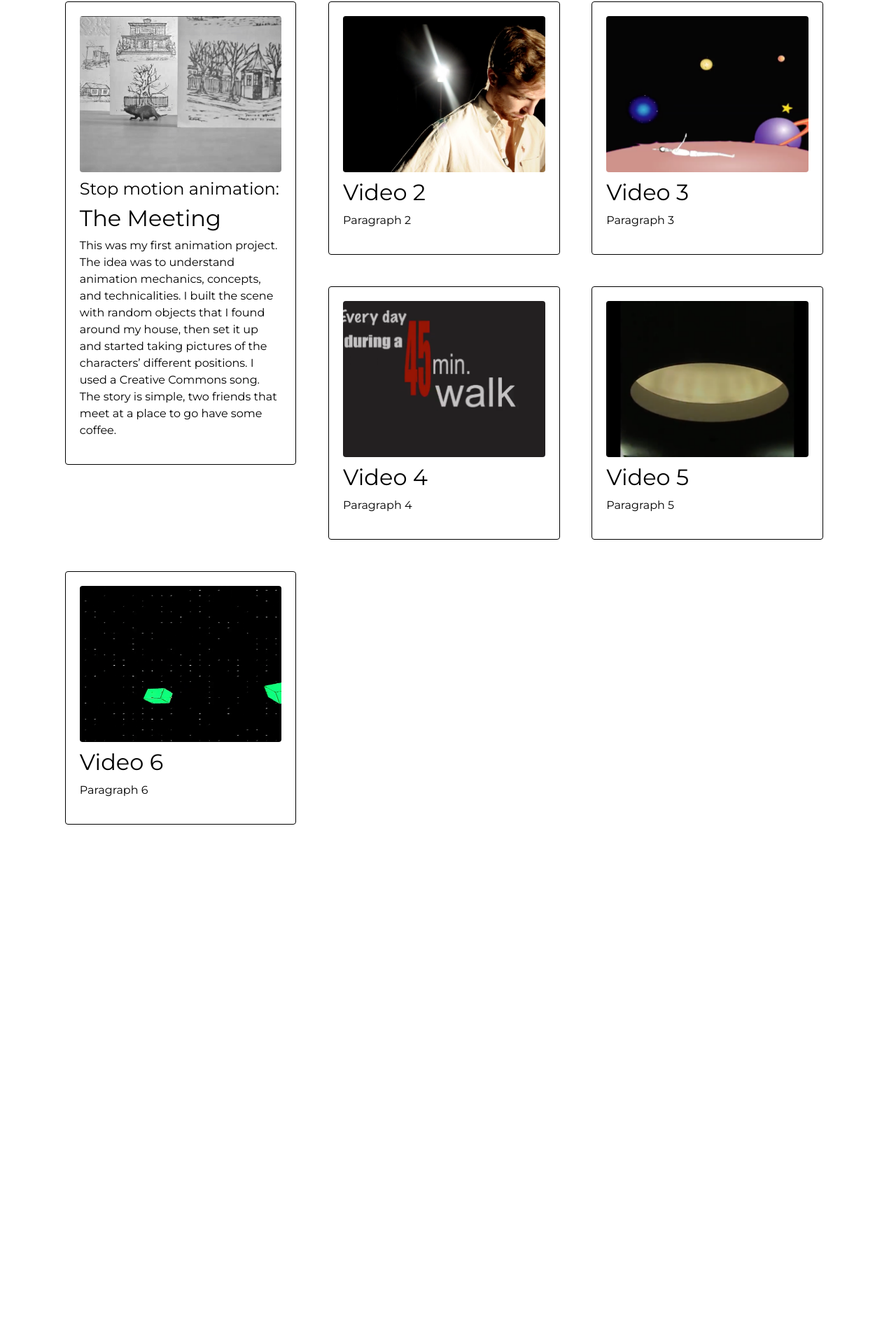
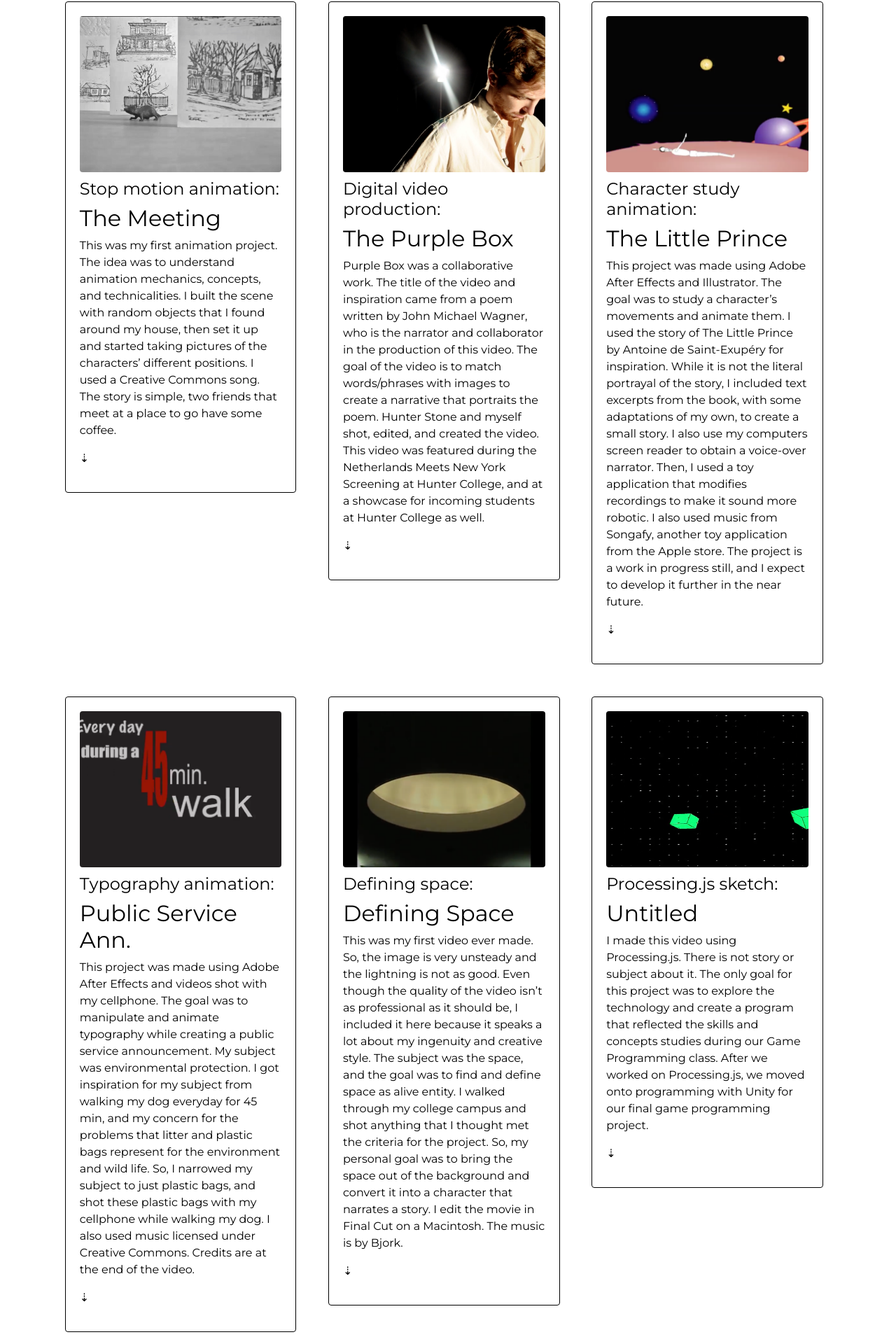
Before and after one commit to FelipeAtGA/fh-portfolio, a React (Create React App) app in the folder client/: page /videoAnimation in a window 1280 px wide. Shown: the part 257-2177 px from the top of the page at 70% size. Before the commit the page ends 1480 px from the top, so only its background shows below. Built offline with nearby package versions, Linux system fonts and the light colour scheme.

Commit message:
add h4 tags and div class contentDescription to every project element, also add text, titles, and subtitles to every project element

```diff
--- a/client/src/components/videoAnimation/VideoMation.jsx
+++ b/client/src/components/videoAnimation/VideoMation.jsx
@@ -33,6 +33,7 @@ class VideoMation extends Component {
             />
             <h4>Stop motion animation:</h4>
             <h2>The Meeting</h2>
+            <div className="contentDescription">
               <p>This was my first animation project. The idea was to understand
               animation mechanics, concepts, and technicalities. I built the scene
               with random objects that I found around my house, then set it up and
@@ -40,6 +41,8 @@ class VideoMation extends Component {
               used a Creative Commons song. The story is simple, two friends that
               meet at a place to go have some coffee.
               </p>
+            </div>
+            <p className="downArrow">&#8675;</p>
           </div>
           <div className="projectWrapper">
             <div
@@ -50,8 +53,20 @@ class VideoMation extends Component {
               role="button"
               tabIndex="0"
             />
-            <h2>Video 2</h2>
-            <p>Paragraph 2</p>
+            <h4>Digital video production:</h4>
+            <h2>The Purple Box</h2>
+            <div className="contentDescription">
+              <p>Purple Box was a collaborative work. The title of the video and
+              inspiration came from a poem written by John Michael Wagner, who is
+              the narrator and collaborator in the production of this video. The
+              goal of the video is to match words/phrases with images to create a
+              narrative that portraits the poem. Hunter Stone and myself shot,
+              edited, and created the video. This video was featured during the
+              Netherlands Meets New York Screening at Hunter College, and at a
+              showcase for incoming students at Hunter College as well.
+              </p>
+            </div>
+            <p className="downArrow">&#8675;</p>
           </div>
           <div className="projectWrapper">
             <div
@@ -62,8 +77,23 @@ class VideoMation extends Component {
               role="button"
               tabIndex="0"
             />
-            <h2>Video 3</h2>
-            <p>Paragraph 3</p>
+            <h4>Character study animation:</h4>
+            <h2>The Little Prince</h2>
+            <div className="contentDescription">
+              <p>This project was made using Adobe After Effects and Illustrator.
+              The goal was to study a character’s movements and animate them. I
+              used the story of The Little Prince by Antoine de Saint-Exupéry
+              for inspiration. While it is not the literal portrayal of the story,
+                I included text excerpts from the book, with some adaptations of
+              my own, to create a small story. I also use my computers screen
+              reader to obtain a voice-over narrator. Then, I used a toy application
+              that modifies recordings to make it sound more robotic. I also
+              used music from Songafy, another toy application from the Apple
+              store. The project is a work in progress still, and I expect to
+              develop it further in the near future.
+              </p>
+            </div>
+            <p className="downArrow">&#8675;</p>
           </div>
           <div className="projectWrapper">
             <div
@@ -74,8 +104,22 @@ class VideoMation extends Component {
               role="button"
               tabIndex="0"
             />
-            <h2>Video 4</h2>
-            <p>Paragraph 4</p>
+            <h4>Typography animation:</h4>
+            <h2>Public Service Ann.</h2>
+            <div className="contentDescription">
+              <p>This project was made using Adobe After Effects and videos
+              shot with my cellphone. The goal was to manipulate and animate
+              typography while creating a public service announcement. My
+              subject was environmental protection. I got inspiration for
+              my subject from walking my dog everyday for 45 min, and my
+              concern for the problems that litter and plastic bags represent
+              for the environment and wild life. So, I narrowed my subject
+              to just plastic bags, and shot these plastic bags with my
+              cellphone while walking my dog. I also used music licensed
+              under Creative Commons. Credits are at the end of the video.
+              </p>
+            </div>
+            <p className="downArrow">&#8675;</p>
           </div>
           <div className="projectWrapper">
             <div
@@ -86,8 +130,23 @@ class VideoMation extends Component {
               role="button"
               tabIndex="0"
             />
-            <h2>Video 5</h2>
-            <p>Paragraph 5</p>
+            <h4>Defining space:</h4>
+            <h2>Defining Space</h2>
+            <div className="contentDescription">
+              <p>This was my first video ever made. So, the image is very
+              unsteady and the lightning is not as good. Even though the
+              quality of the video isn’t as professional as it should be,
+              I included it here because it speaks a lot about my ingenuity
+              and creative style. The subject was the space, and the goal
+              was to find and define space as alive entity. I walked through
+              my college campus and shot anything that I thought met the
+              criteria for the project. So, my personal goal was to bring
+              the space out of the background and convert it into a character
+              that narrates a story. I edit the movie in Final Cut on a Macintosh.
+              The music is by Bjork.
+              </p>
+            </div>
+            <p className="downArrow">&#8675;</p>
           </div>
           <div className="projectWrapper">
             <div
@@ -98,8 +157,18 @@ class VideoMation extends Component {
               role="button"
               tabIndex="0"
             />
-            <h2>Video 6</h2>
-            <p>Paragraph 6</p>
+            <h4>Processing.js sketch:</h4>
+            <h2>Untitled</h2>
+            <div className="contentDescription">
+              <p>I made this video using Processing.js. There is not story
+              or subject about it. The only goal for this project was to
+              explore the technology and create a program that reflected
+              the skills and concepts studies during our Game Programming
+              class. After we worked on Processing.js, we moved onto programming
+              with Unity for our final game programming project.
+              </p>
+            </div>
+            <p className="downArrow">&#8675;</p>
           </div>
         </div>
       </div>
```
Lines whose indentation alone changed are shown as unchanged.
